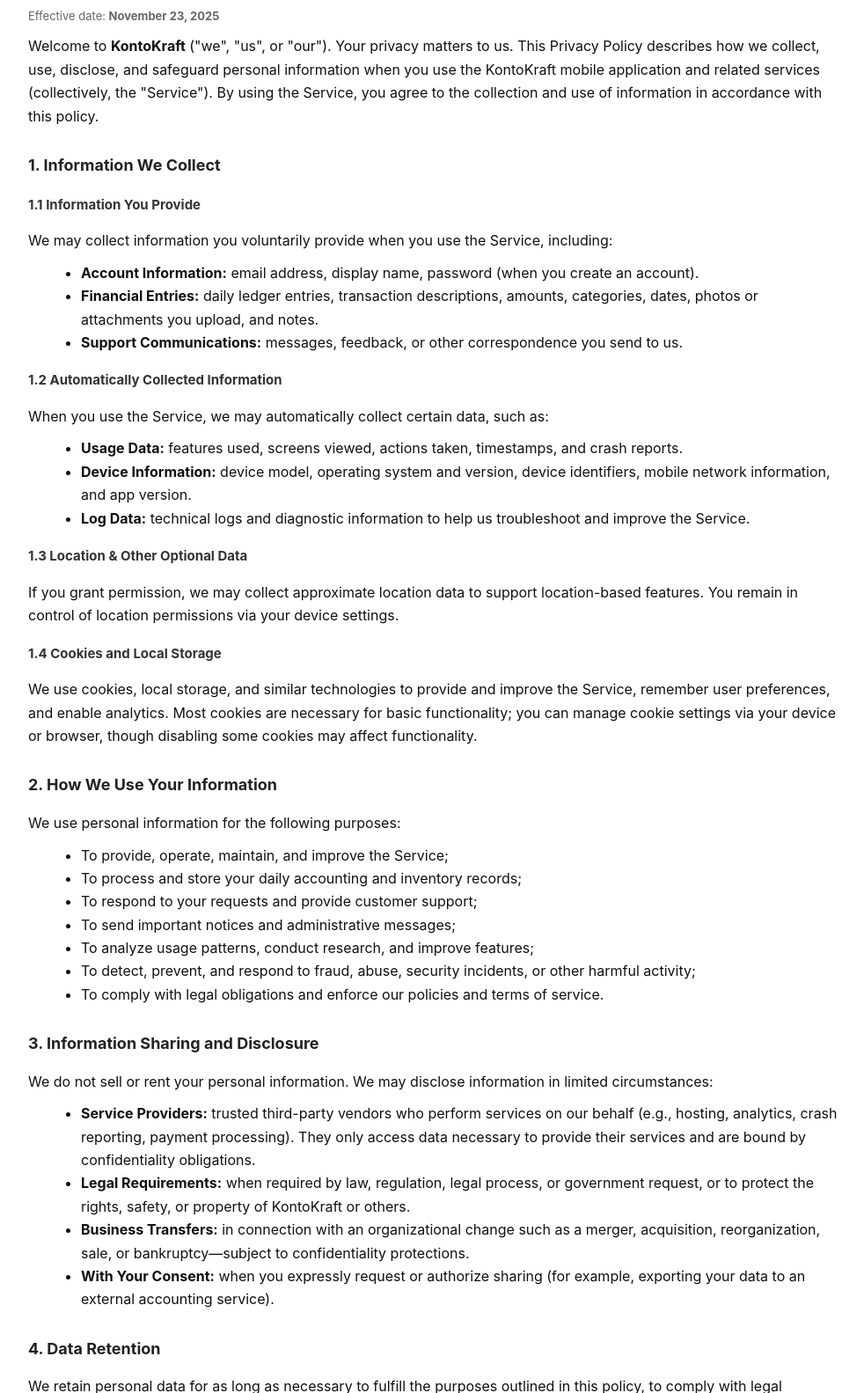
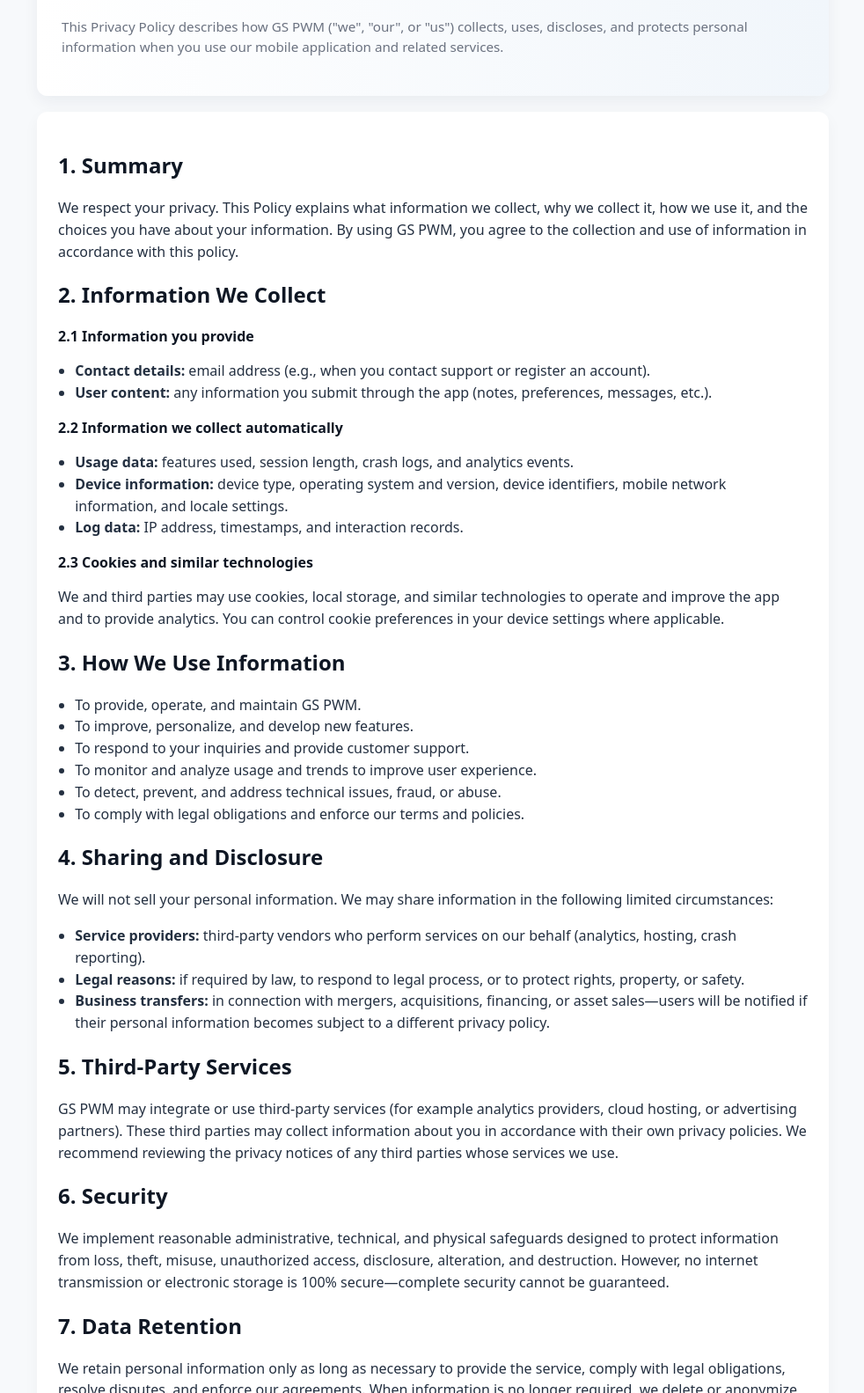
Before and after one commit to zxjota/KontoKraft-WEB, a plain HTML site: page index.html in a window 1280 px wide. Shown: the part 129-1712 px from the top of the page at 88% size, without its empty margins (148-1130 px from the left). Drawn offline with Linux system fonts and the light colour scheme.

Commit message:
Update index.html

```diff
--- a/index.html
+++ b/index.html
@@ -1,117 +1,142 @@
 <!doctype html>
-<html lang="en">
+<html lang="en-US">
 <head>
   <meta charset="utf-8" />
   <meta name="viewport" content="width=device-width,initial-scale=1" />
-  <title>KontoKraft — Privacy Policy</title>
+  <title>Privacy Policy — GS PWM</title>
   <style>
-    body {
-      font-family: -apple-system, BlinkMacSystemFont, "Segoe UI", Roboto, "Helvetica Neue", Arial;
-      line-height: 1.65;
-      color: #111;
-      margin: 0;
-      padding: 40px;
-      background: #f6f8fb;
-    }
-    .container {
-      max-width: 920px;
-      margin: 0 auto;
-      background: #fff;
-      padding: 32px;
-      border-radius: 10px;
-      box-shadow: 0 8px 30px rgba(12, 20, 40, 0.06);
-    }
-    h1 { margin-top: 0; font-size: 28px; color: #1b1b1b; }
-    h2 { margin-top: 28px; font-size: 18px; color: #222; }
-    h3 { margin-top: 18px; font-size: 15px; color: #333; }
-    p { margin: 10px 0; }
-    ul { margin: 8px 0 16px 20px; }
-    a { color: #1a73e8; text-decoration: none; }
-    a:hover { text-decoration: underline; }
-    .minor { font-size: 13px; color: #666; }
-    .contact { background: #f1f8ff; border-left: 4px solid #cfe4ff; padding: 14px 16px; margin-top: 18px; border-radius: 6px; }
-    footer { margin-top: 30px; font-size: 13px; color: #666; }
-    code { background: #f3f4f6; padding: 2px 6px; border-radius: 4px; font-size: 13px; }
+    :root{--bg:#f7f9fb;--card:#ffffff;--accent:#0b67c2;--muted:#6b7280;--maxw:900px}
+    body{font-family:system-ui,-apple-system,Segoe UI,Roboto,"Helvetica Neue",Arial;padding:28px;background:var(--bg);color:#111}
+    .container{max-width:var(--maxw);margin:0 auto}
+    header{background:linear-gradient(90deg,#ffffff, #f1f6fb);padding:28px;border-radius:12px;box-shadow:0 6px 18px rgba(12,38,63,0.06);margin-bottom:18px}
+    h1{margin:0;font-size:1.6rem;color:var(--accent)}
+    p.lead{margin-top:8px;color:var(--muted)}
+    main{background:var(--card);padding:24px;border-radius:12px;box-shadow:0 6px 18px rgba(12,38,63,0.04)}
+    h2{color:#0f1724;margin-top:20px}
+    h3{color:#0f1724;margin-top:12px;font-size:1rem}
+    p,ul{color:#243041;line-height:1.55}
+    ul{padding-left:1.2rem}
+    footer{margin-top:18px;color:var(--muted);font-size:0.9rem}
+    a{color:var(--accent)}
+    .meta{font-size:0.95rem;color:var(--muted);margin-top:6px}
+    .small{font-size:0.95rem;color:var(--muted)}
   </style>
 </head>
 <body>
   <div class="container">
-    <h1>KontoKraft — Privacy Policy</h1>
-    <p class="minor">Effective date: <strong>November 23, 2025</strong></p>
+    <header>
+      <h1>Privacy Policy — GS PWM</h1>
+      <p class="lead">Effective date: November 23, 2025</p>
+      <p class="meta">This Privacy Policy describes how GS PWM ("we", "our", or "us") collects, uses, discloses, and protects personal information when you use our mobile application and related services.</p>
+    </header>
 
-    <p>Welcome to <strong>KontoKraft</strong> ("we", "us", or "our"). Your privacy matters to us. This Privacy Policy describes how we collect, use, disclose, and safeguard personal information when you use the KontoKraft mobile application and related services (collectively, the "Service"). By using the Service, you agree to the collection and use of information in accordance with this policy.</p>
+    <main>
+      <section id="summary">
+        <h2>1. Summary</h2>
+        <p>We respect your privacy. This Policy explains what information we collect, why we collect it, how we use it, and the choices you have about your information. By using GS PWM, you agree to the collection and use of information in accordance with this policy.</p>
+      </section>
 
-    <h2>1. Information We Collect</h2>
+      <section id="information-we-collect">
+        <h2>2. Information We Collect</h2>
 
-    <h3>1.1 Information You Provide</h3>
-    <p>We may collect information you voluntarily provide when you use the Service, including:</p>
+        <h3>2.1 Information you provide</h3>
         <ul>
-      <li><strong>Account Information:</strong> email address, display name, password (when you create an account).</li>
-      <li><strong>Financial Entries:</strong> daily ledger entries, transaction descriptions, amounts, categories, dates, photos or attachments you upload, and notes.</li>
-      <li><strong>Support Communications:</strong> messages, feedback, or other correspondence you send to us.</li>
+          <li><strong>Contact details:</strong> email address (e.g., when you contact support or register an account).</li>
+          <li><strong>User content:</strong> any information you submit through the app (notes, preferences, messages, etc.).</li>
         </ul>
 
-    <h3>1.2 Automatically Collected Information</h3>
-    <p>When you use the Service, we may automatically collect certain data, such as:</p>
+        <h3>2.2 Information we collect automatically</h3>
         <ul>
-      <li><strong>Usage Data:</strong> features used, screens viewed, actions taken, timestamps, and crash reports.</li>
-      <li><strong>Device Information:</strong> device model, operating system and version, device identifiers, mobile network information, and app version.</li>
-      <li><strong>Log Data:</strong> technical logs and diagnostic information to help us troubleshoot and improve the Service.</li>
+          <li><strong>Usage data:</strong> features used, session length, crash logs, and analytics events.</li>
+          <li><strong>Device information:</strong> device type, operating system and version, device identifiers, mobile network information, and locale settings.</li>
+          <li><strong>Log data:</strong> IP address, timestamps, and interaction records.</li>
         </ul>
 
-    <h3>1.3 Location & Other Optional Data</h3>
-    <p>If you grant permission, we may collect approximate location data to support location-based features. You remain in control of location permissions via your device settings.</p>
+        <h3>2.3 Cookies and similar technologies</h3>
+        <p>We and third parties may use cookies, local storage, and similar technologies to operate and improve the app and to provide analytics. You can control cookie preferences in your device settings where applicable.</p>
+      </section>
 
-    <h3>1.4 Cookies and Local Storage</h3>
-    <p>We use cookies, local storage, and similar technologies to provide and improve the Service, remember user preferences, and enable analytics. Most cookies are necessary for basic functionality; you can manage cookie settings via your device or browser, though disabling some cookies may affect functionality.</p>
+      <section id="how-we-use">
+        <h2>3. How We Use Information</h2>
+        <ul>
+          <li>To provide, operate, and maintain GS PWM.</li>
+          <li>To improve, personalize, and develop new features.</li>
+          <li>To respond to your inquiries and provide customer support.</li>
+          <li>To monitor and analyze usage and trends to improve user experience.</li>
+          <li>To detect, prevent, and address technical issues, fraud, or abuse.</li>
+          <li>To comply with legal obligations and enforce our terms and policies.</li>
+        </ul>
+      </section>
 
-    <h2>2. How We Use Your Information</h2>
-    <p>We use personal information for the following purposes:</p>
+      <section id="sharing">
+        <h2>4. Sharing and Disclosure</h2>
+        <p>We will not sell your personal information. We may share information in the following limited circumstances:</p>
         <ul>
-      <li>To provide, operate, maintain, and improve the Service;</li>
-      <li>To process and store your daily accounting and inventory records;</li>
-      <li>To respond to your requests and provide customer support;</li>
-      <li>To send important notices and administrative messages;</li>
-      <li>To analyze usage patterns, conduct research, and improve features;</li>
-      <li>To detect, prevent, and respond to fraud, abuse, security incidents, or other harmful activity;</li>
-      <li>To comply with legal obligations and enforce our policies and terms of service.</li>
+          <li><strong>Service providers:</strong> third-party vendors who perform services on our behalf (analytics, hosting, crash reporting).</li>
+          <li><strong>Legal reasons:</strong> if required by law, to respond to legal process, or to protect rights, property, or safety.</li>
+          <li><strong>Business transfers:</strong> in connection with mergers, acquisitions, financing, or asset sales—users will be notified if their personal information becomes subject to a different privacy policy.</li>
         </ul>
+      </section>
 
-    <h2>3. Information Sharing and Disclosure</h2>
-    <p>We do not sell or rent your personal information. We may disclose information in limited circumstances:</p>
+      <section id="third-parties">
+        <h2>5. Third-Party Services</h2>
+        <p>GS PWM may integrate or use third-party services (for example analytics providers, cloud hosting, or advertising partners). These third parties may collect information about you in accordance with their own privacy policies. We recommend reviewing the privacy notices of any third parties whose services we use.</p>
+      </section>
+
+      <section id="security">
+        <h2>6. Security</h2>
+        <p>We implement reasonable administrative, technical, and physical safeguards designed to protect information from loss, theft, misuse, unauthorized access, disclosure, alteration, and destruction. However, no internet transmission or electronic storage is 100% secure—complete security cannot be guaranteed.</p>
+      </section>
+
+      <section id="data-retention">
+        <h2>7. Data Retention</h2>
+        <p>We retain personal information only as long as necessary to provide the service, comply with legal obligations, resolve disputes, and enforce our agreements. When information is no longer required, we delete or anonymize it.</p>
+      </section>
+
+      <section id="your-choices">
+        <h2>8. Your Choices and Rights</h2>
+        <p>Depending on your location and local law, you may have certain rights regarding your personal data, including:</p>
         <ul>
-      <li><strong>Service Providers:</strong> trusted third-party vendors who perform services on our behalf (e.g., hosting, analytics, crash reporting, payment processing). They only access data necessary to provide their services and are bound by confidentiality obligations.</li>
-      <li><strong>Legal Requirements:</strong> when required by law, regulation, legal process, or government request, or to protect the rights, safety, or property of KontoKraft or others.</li>
-      <li><strong>Business Transfers:</strong> in connection with an organizational change such as a merger, acquisition, reorganization, sale, or bankruptcy—subject to confidentiality protections.</li>
-      <li><strong>With Your Consent:</strong> when you expressly request or authorize sharing (for example, exporting your data to an external accounting service).</li>
+          <li>The right to access, correct, or delete personal information we hold about you.</li>
+          <li>The right to object to or restrict certain processing of your data.</li>
+          <li>The right to obtain a copy of your data in a portable format.</li>
         </ul>
+        <p>To exercise these rights or to ask questions about your data, contact us at <a href="mailto:myconsole56@gmail.com">myconsole56@gmail.com</a>. We will respond in accordance with applicable law.</p>
+      </section>
 
-    <h2>4. Data Retention</h2>
-    <p>We retain personal data for as long as necessary to fulfill the purposes outlined in this policy, to comply with legal obligations, resolve disputes, and enforce agreements. If you delete your account, we will delete or anonymize your personal data within a reasonable timeframe, except where retention is required by law or for legitimate business purposes (e.g., fraud prevention, regulatory compliance).</p>
+      <section id="children">
+        <h2>9. Children's Privacy</h2>
+        <p>GS PWM is not intended for children under 13 (or a higher age where required by local law). We do not knowingly collect personal information from children. If we learn that we have collected a child’s personal information without parental consent, we will take steps to delete it.</p>
+      </section>
 
-    <h2>5. Security</h2>
-    <p>We implement reasonable administrative, technical, and physical safeguards designed to protect personal data against unauthorized access, disclosure, alteration, and destruction. While we strive to protect your information, no system is completely secure. In the event of a data breach that affects your personal information, we will comply with applicable legal requirements to notify you and relevant authorities.</p>
+      <section id="international">
+        <h2>10. International Transfers</h2>
+        <p>Information we collect may be stored and processed in the United States or in other countries where we or our service providers operate. By using the app, you consent to the transfer of information to countries that may have different data protection laws than your country.</p>
+      </section>
 
-    <h2>6. Analytics, Advertising & Third-Party Services</h2>
-    <p>We may use third-party analytics services (such as Firebase, Google Analytics, or similar) to analyze usage and improve the app. These providers may collect certain information about your use of the Service. We do not use personal data for advertising purposes without your consent. Please review third-party privacy policies for details about their data practices.</p>
+      <section id="changes">
+        <h2>11. Changes to This Privacy Policy</h2>
+        <p>We may update this Privacy Policy from time to time. When we do, we will revise the "Effective date" at the top. Significant changes will be communicated by prominent notice in the app or via the email address you provided, when required.</p>
+      </section>
 
-    <h2>7. Your Choices & Rights</h2>
-    <p>Subject to local law, you may have rights regarding your personal information, including the right to:</p>
+      <section id="contact">
+        <h2>12. Contact Us</h2>
+        <p>If you have questions, concerns, or requests regarding this Privacy Policy or our privacy practices, please contact us:</p>
         <ul>
-      <li><strong>Access:</strong> request a copy of the personal data we hold about you;</li>
-      <li><strong>Correction:</strong> request correction of inaccurate or incomplete data;</li>
-      <li><strong>Deletion:</strong> request deletion of your personal data (subject to legal exceptions);</li>
-      <li><strong>Portability:</strong> request a machine-readable copy of the data you provided;</li>
-      <li><strong>Restriction or Objection:</strong> request restriction of processing or object to certain uses;</li>
-      <li><strong>Opt-out:</strong> opt out of promotional communications at any time via unsubscribe links or by contacting us.</li>
+          <li><strong>Email:</strong> <a href="mailto:myconsole56@gmail.com">myconsole56@gmail.com</a></li>
+          <li><strong>App:</strong> GS PWM</li>
         </ul>
-    <p>To exercise these rights, contact us using the details below. We may require identity verification before processing certain requests.</p>
+      </section>
 
-    <h2>8. Children’s Privacy</h2>
-    <p>KontoKraft is not intended for children under the age of 13. We do not knowingly collect personal information from children under 13. If you learn that your child under 13 has provided us with personal information, please contact us so we can remove the information.</p>
+      <section id="disclaimer">
+        <h2>13. Disclaimer</h2>
+        <p class="small">This Privacy Policy is provided for informational purposes and does not constitute legal advice. Depending on where you operate and the users you serve, additional disclosures or changes may be required by local privacy laws (for example, the GDPR, CCPA/CPRA, or other regional regulations). We recommend consulting with legal counsel to ensure full compliance with applicable laws.</p>
+      </section>
+    </main>
 
-    <h2>9. International Transfers</h2>
-    <p>Your information may be stored and processed in countries other than where you live. When we transfer personal data internationally, we take reasonable steps to ensure it is handled securely and consistent with this Privacy Policy and applicable law (for example, by using contractual safeguards).</p>
-
-    <h2>10. California Privacy Rights (CCPA)</h2>
-    <p>If you are a California resident, you may have additional rights under the California Consumer Privacy Act (CCPA), such as the right to
+    <footer>
+      <p>© GS PWM — Effective date: November 23, 2025</p>
+    </footer>
+  </div>
+</body>
+</html>
```
Lines whose indentation alone changed are shown as unchanged.
